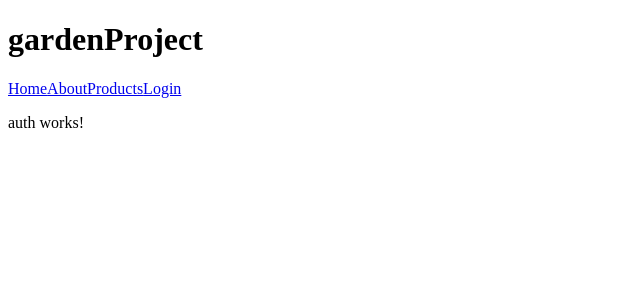
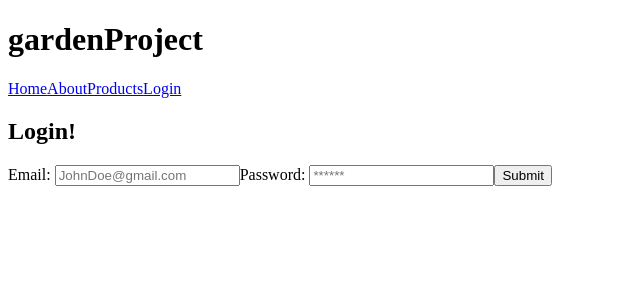
Before and after one commit to MelGaston/RedBadge-GardenProject, an Angular app: page /auth in a window 1280 px wide. Shown: the top 300 px of the page, without its empty margins (0-640 px from the left). Built offline with nearby package versions, Linux system fonts and the light colour scheme.

Commit message:
login skeleton

```diff
--- a/src/app/auth/auth.component.html
+++ b/src/app/auth/auth.component.html
@@ -1,3 +1,9 @@
-<p>
-  auth works!
-</p>
+<h2>Login!</h2>
+
+<form (submit) = "postLogin(email.value, password.value); email.value = ''; false; password.value = ''">
+  <label>Email: </label>
+  <input placeholder = "JohnDoe@gmail.com" #email type = "text" />
+  <label>Password: </label>
+  <input #password type = "password" placeholder = "******" />
+  <button type = "submit">Submit</button>
+</form>
--- a/src/app/auth/auth.component.ts
+++ b/src/app/auth/auth.component.ts
@@ -12,4 +12,9 @@ export class AuthComponent implements OnInit {
   ngOnInit() {
   }
 
+  postLogin(email: string, password: string): void{
+    event.preventDefault();
+    console.log("this works " + " " + email + " " + password)
+  }
+
 }
```
Also changed, not shown: src/app/api.service.ts (added, +9 -0 lines), 1 other file (tests, documents, lock files or other folders).
